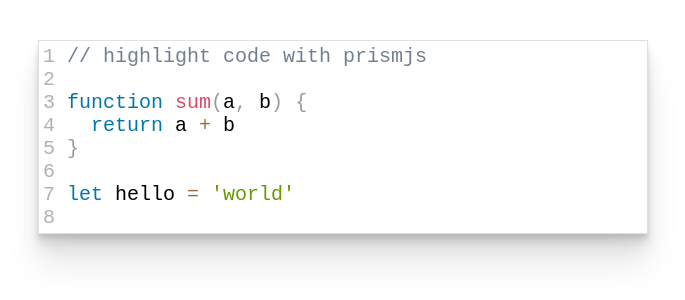
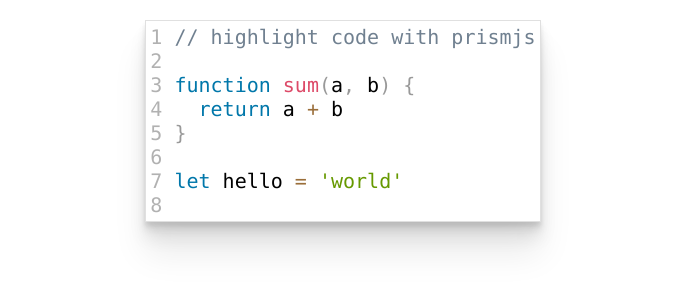
Before and after one commit to petersolopov/yace, a website: page examples/prismjs.html in a window 1280 px wide. Shown: the whole page, without its empty margins (297-982 px from the left). Drawn offline with nearby package versions, Linux system fonts and the light colour scheme.

Commit message:
update examples styles

```diff
--- a/examples/css/main.css
+++ b/examples/css/main.css
@@ -1,17 +1,22 @@
 body {
-  font-family: monospace;
-  margin-top: 40px;
+  margin-top: 20px;
   display: flex;
   align-items: center;
   flex-direction: column;
+  font-family: Menlo, Consolas, "Liberation Mono", Monaco, "Lucida Console", monospace;
 }
 
 .wrap {
   padding: 4px;
-  width: 600px;
-  max-height: 400px;
+  max-width: 600px;
   border: 1px #e0e0e0 solid;
   overflow: auto;
+  transition-property: box-shadow;
+  transition-duration: 300ms;
+  transition-timing-function: ease;
+}
+
+.wrap:focus-within {
   box-shadow: 0 4px 4px rgba(0, 0, 0, 0.08), 0 8px 8px rgba(0, 0, 0, 0.08),
-    0 16px 16px rgba(0, 0, 0, 0.08), 0 32px 32px rgba(0, 0, 0, 0.08);
+  0 16px 16px rgba(0, 0, 0, 0.08), 0 32px 32px rgba(0, 0, 0, 0.08);
 }
```
